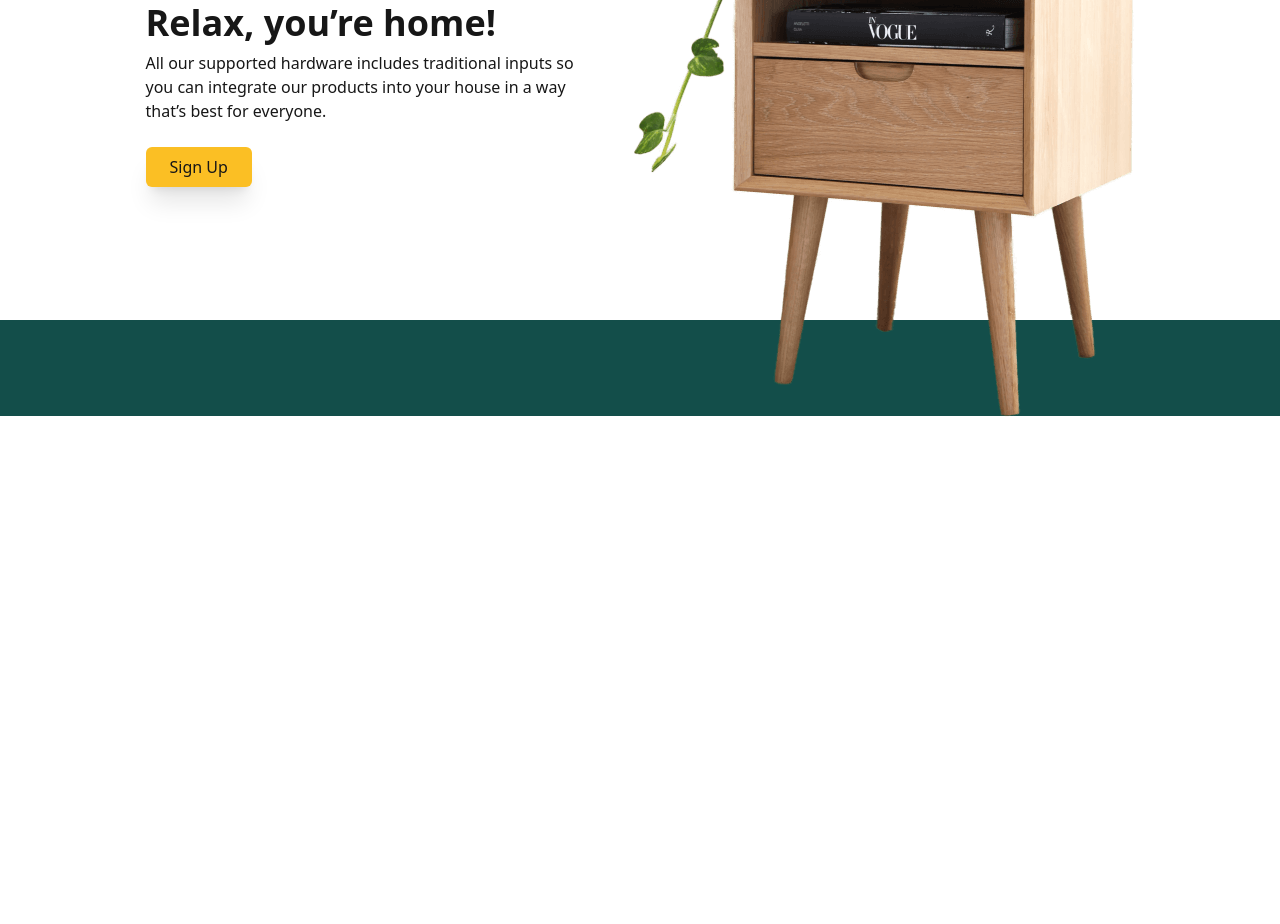
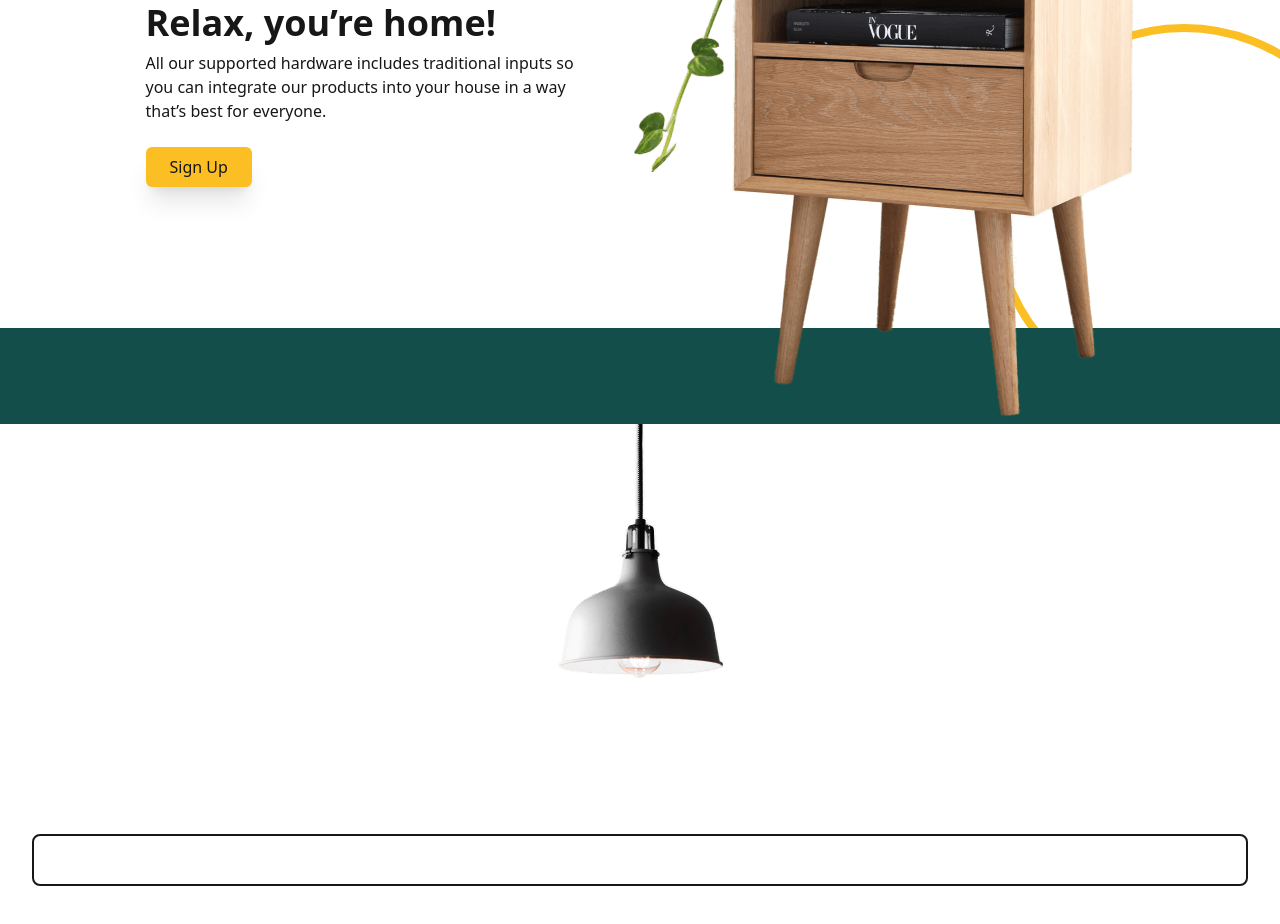
Before and after one commit to kbesseghir/Smart, a website built with Vite: page index.html in a window 1280 px wide. Shown: the part 2362-3286 px from the top of the page. Before the commit the page ends 2786 px from the top, so only its background shows below. Built offline with nearby package versions, Linux system fonts and the light colour scheme.

Commit message:
6th commit

```diff
--- a/index.html
+++ b/index.html
@@ -193,12 +193,14 @@
       <div
         class="
           absolute
-          -bottom-6
+          border-6
+          bottom-4
           -right-32
           -z-10
+          w-40
           aspect-square
-          md:border-8
-          lg:border-10
+          md:border-6
+          lg:border-8
           border-amber-400
           rounded-full
           md:w-64
@@ -214,16 +216,33 @@
           lg:mt-0
           lg:absolute
           w-screen
-          lg:bottom-2
+          lg:bottom-0
           md:-top-20
           sm:bottom-4
           -z-10
       "></div>
     </section>
   </main>
-  <section>
-    <div class="flex flex-wrap gap-12 justify-center">
-
+  <section   aria-labelledby="contact" class=" mx-auto px-8 overflow-hidden">
+    <div class="flex flex-wrap gap-12 justify-center md:gap-6 lg:gap-20">
+      <div class="md:flex-1 md:max-w-sm relative">
+        <img  src="./assets/lamp.png" class="mx-auto ">
+      </div>
+      <form class="  relative
+      border-2
+      border-neutral-900
+      p-6
+      rounded-lg
+      grid
+      gap-8
+      md:flex-1
+      md:max-w-lg
+      my-4
+      md:my-12
+      lg:my-16
+      bg-white
+      dark:bg-neutral-800
+      w-full"></form>
 
     </div>
   </section>
```
